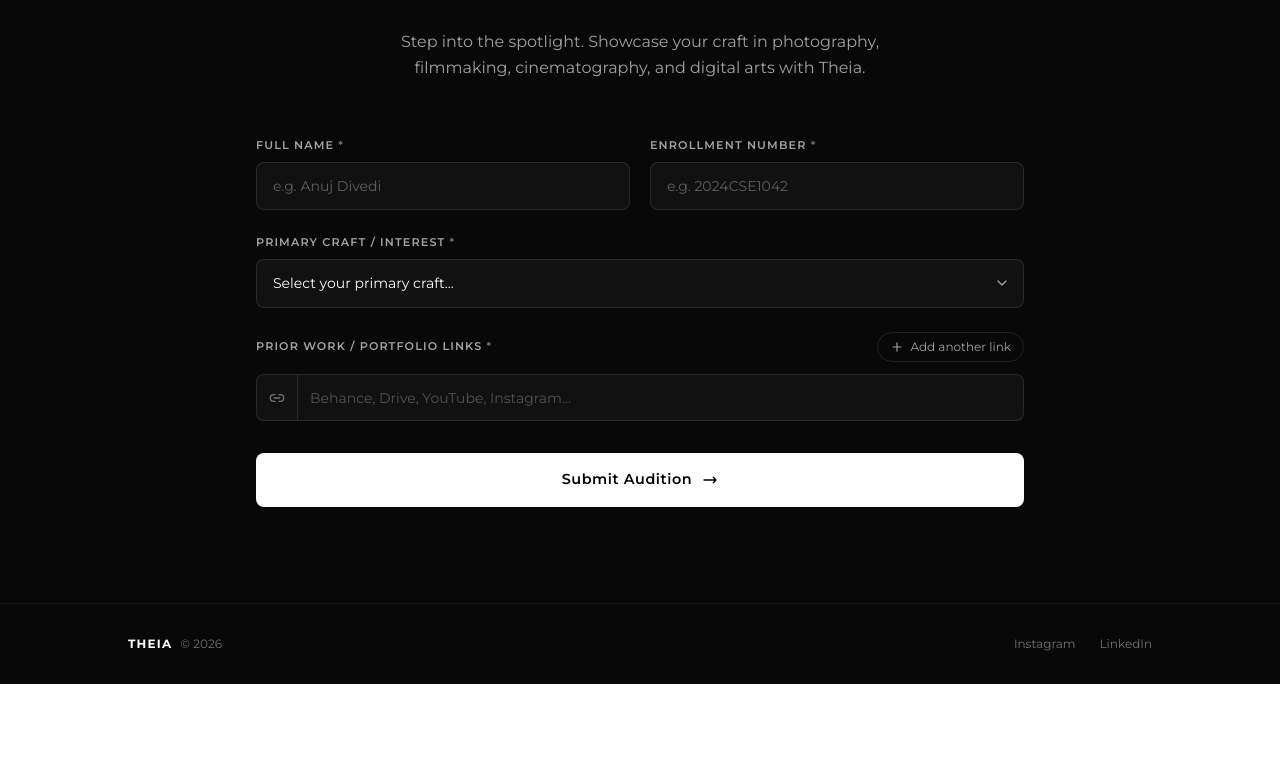
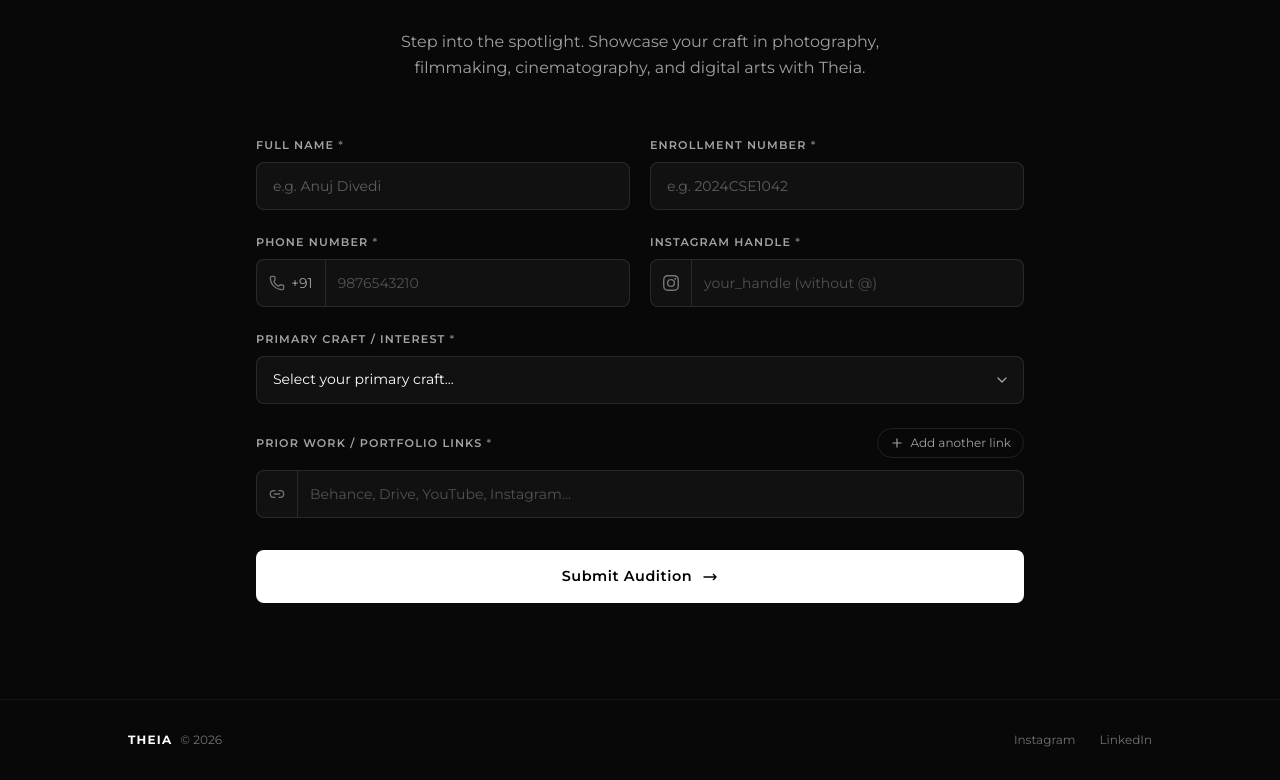
Before and after one commit to Anmol-345/theia-audition, a Next.js app: page / in a window 1280 px wide. Shown: the part 1033-1813 px from the top of the page. Before the commit the page ends 1717 px from the top, so only its background shows below. Built offline with nearby package versions, Linux system fonts and the light colour scheme.

Commit message:
feat: add audition registration page and Google Sheets integration

```diff
--- a/app/page.tsx
+++ b/app/page.tsx
@@ -1,7 +1,7 @@
 "use client";
 import { useState } from "react";
 import Image from "next/image";
-import { Clapperboard, PenTool, Megaphone, Plus, X, Link2 } from "lucide-react";
+import { Clapperboard, PenTool, Megaphone, Plus, X, Link2, Phone } from "lucide-react";
 
 const INTERESTS = [
   {
@@ -71,26 +71,68 @@ export default function Home() {
   const [formData, setFormData] = useState({
     name: "",
     enrollment: "",
+    phone: "",
+    instaHandle: "",
     interest: "",
   });
   const [portfolioLinks, setPortfolioLinks] = useState<string[]>([""]);
   const [submitted, setSubmitted] = useState(false);
   const [isSubmitting, setIsSubmitting] = useState(false);
 
+  // Validation errors
+  const [errors, setErrors] = useState<Record<string, string>>({})
+
+  const validate = () => {
+    const e: Record<string, string> = {};
+    if (!formData.name.trim()) e.name = "Full name is required.";
+    if (!formData.enrollment.trim()) e.enrollment = "Enrollment number is required.";
+    if (!formData.phone.trim()) {
+      e.phone = "Phone number is required.";
+    } else if (!/^[6-9][0-9]{9}$/.test(formData.phone)) {
+      e.phone = "Enter a valid 10-digit Indian mobile number.";
+    }
+    if (!formData.instaHandle.trim()) e.instaHandle = "Instagram handle is required.";
+    if (!formData.interest) e.interest = "Please select your primary interest.";
+    if (!portfolioLinks.some((l) => l.trim() !== ""))
+      e.portfolio = "Add at least one portfolio link.";
+    return e;
+  };
+
+  const clearError = (field: string) =>
+    setErrors((prev) => { const n = { ...prev }; delete n[field]; return n; });
+
   const addLink = () => setPortfolioLinks((prev) => [...prev, ""]);
   const removeLink = (i: number) =>
     setPortfolioLinks((prev) => prev.filter((_, idx) => idx !== i));
-  const updateLink = (i: number, val: string) =>
+  const updateLink = (i: number, val: string) => {
     setPortfolioLinks((prev) => prev.map((l, idx) => (idx === i ? val : l)));
+    if (val.trim()) clearError("portfolio");
+  };
 
   const handleInterestClick = (id: number, name: string) => {
     setActivePill(id);
     setFormData((prev) => ({ ...prev, interest: name }));
+    clearError("interest");
     document.getElementById("register")?.scrollIntoView({ behavior: "smooth" });
   };
 
   const handleSubmit = async (e: React.FormEvent) => {
     e.preventDefault();
+
+    const validationErrors = validate();
+    if (Object.keys(validationErrors).length > 0) {
+      setErrors(validationErrors);
+      // Scroll to first error
+      const firstKey = Object.keys(validationErrors)[0];
+      const idMap: Record<string, string> = {
+        name: "reg-name", enrollment: "reg-enrollment",
+        phone: "reg-phone", instaHandle: "reg-insta",
+        interest: "reg-interest", portfolio: "reg-portfolio",
+      };
+      document.getElementById(idMap[firstKey] || "reg-name")?.focus();
+      return;
+    }
+    setErrors({});
     setIsSubmitting(true);
 
     // Grab the URL from the .env.local file
@@ -99,6 +141,8 @@ export default function Home() {
     const data = new FormData();
     data.append("name", formData.name);
     data.append("enrollment", formData.enrollment);
+    data.append("phone", "+91" + formData.phone);
+    data.append("instaHandle", formData.instaHandle ? "@" + formData.instaHandle.replace(/^@/, "") : "");
     data.append("interest", formData.interest);
     data.append("portfolioLinks", portfolioLinks.filter(l => l.trim() !== "").join(", "));
 
@@ -304,7 +348,7 @@ export default function Home() {
               </p>
               <button
                 className="mt-4 text-sm text-neutral-500 underline underline-offset-4 hover:text-white transition-colors"
-                onClick={() => { setSubmitted(false); setFormData({ name: "", enrollment: "", interest: "" }); setPortfolioLinks([""]); }}
+                onClick={() => { setSubmitted(false); setFormData({ name: "", enrollment: "", phone: "", instaHandle: "", interest: "" }); setPortfolioLinks([""]); setErrors({}); }}
               >
                 Submit another response
               </button>
@@ -322,11 +366,12 @@ export default function Home() {
                     id="reg-name"
                     required
                     type="text"
-                    className="form-input"
+                    className={`form-input ${errors.name ? "border-red-500/60 focus:border-red-500" : ""}`}
                     placeholder="e.g. Anuj Divedi"
                     value={formData.name}
-                    onChange={(e) => setFormData((p) => ({ ...p, name: e.target.value }))}
+                    onChange={(e) => { setFormData((p) => ({ ...p, name: e.target.value })); clearError("name"); }}
                   />
+                  {errors.name && <p className="text-xs text-red-400 mt-0.5">{errors.name}</p>}
                 </div>
 
                 {/* Enrollment Number */}
@@ -338,15 +383,77 @@ export default function Home() {
                     id="reg-enrollment"
                     required
                     type="text"
-                    className="form-input"
+                    className={`form-input ${errors.enrollment ? "border-red-500/60 focus:border-red-500" : ""}`}
                     placeholder="e.g. 2024CSE1042"
                     value={formData.enrollment}
-                    onChange={(e) => setFormData((p) => ({ ...p, enrollment: e.target.value }))}
+                    onChange={(e) => { setFormData((p) => ({ ...p, enrollment: e.target.value })); clearError("enrollment"); }}
                   />
+                  {errors.enrollment && <p className="text-xs text-red-400 mt-0.5">{errors.enrollment}</p>}
                 </div>
               </div>
 
-              {/* Row 2: Interest dropdown */}
+              {/* Row 2: Phone + Instagram Handle */}
+              <div className="grid grid-cols-1 sm:grid-cols-2 gap-5">
+                {/* Phone Number */}
+                <div className="flex flex-col gap-2">
+                  <label className="form-label" htmlFor="reg-phone">
+                    Phone Number <span className="text-neutral-500">*</span>
+                  </label>
+                  <div className={`flex items-stretch bg-white/[0.04] border rounded-lg overflow-hidden transition-colors focus-within:bg-white/[0.07] ${errors.phone ? "border-red-500/60 focus-within:border-red-500" : "border-white/10 focus-within:border-white/35"}`}>
+                    <span className="flex items-center gap-1.5 px-3 border-r border-white/10 shrink-0 text-neutral-400 text-sm select-none">
+                      <Phone className="w-4 h-4 text-neutral-500" />
+                      +91
+                    </span>
+                    <input
+                      id="reg-phone"
+                      required
+                      type="tel"
+                      inputMode="numeric"
+                      maxLength={10}
+                      pattern="[6-9][0-9]{9}"
+                      className="flex-1 bg-transparent outline-none px-3 py-[0.8rem] text-sm text-white placeholder:text-neutral-600 min-w-0"
+                      placeholder="9876543210"
+                      value={formData.phone}
+                      onChange={(e) => {
+                        const val = e.target.value.replace(/\D/g, "").slice(0, 10);
+                        setFormData((p) => ({ ...p, phone: val }));
+                        clearError("phone");
+                      }}
+                    />
+                  </div>
+                  {errors.phone && <p className="text-xs text-red-400 mt-0.5">{errors.phone}</p>}
+                </div>
+
+                {/* Instagram Handle */}
+                <div className="flex flex-col gap-2">
+                  <label className="form-label" htmlFor="reg-insta">
+                    Instagram Handle <span className="text-neutral-500">*</span>
+                  </label>
+                  <div className={`flex items-stretch bg-white/[0.04] border rounded-lg overflow-hidden transition-colors focus-within:bg-white/[0.07] ${errors.instaHandle ? "border-red-500/60 focus-within:border-red-500" : "border-white/10 focus-within:border-white/35"}`}>
+                    <span className="flex items-center justify-center px-3 border-r border-white/10 shrink-0">
+                      <svg className="w-4 h-4 text-neutral-500" fill="currentColor" viewBox="0 0 24 24">
+                        <path d="M12 2.163c3.204 0 3.584.012 4.85.07 3.252.148 4.771 1.691 4.919 4.919.058 1.265.069 1.645.069 4.849 0 3.205-.012 3.584-.069 4.849-.149 3.225-1.664 4.771-4.919 4.919-1.266.058-1.644.07-4.85.07-3.204 0-3.584-.012-4.849-.07-3.26-.149-4.771-1.699-4.919-4.92-.058-1.265-.07-1.644-.07-4.849 0-3.204.013-3.583.07-4.849.149-3.227 1.664-4.771 4.919-4.919 1.266-.057 1.645-.069 4.849-.069M12 0C8.741 0 8.333.014 7.053.072 2.695.272.273 2.69.073 7.052.014 8.333 0 8.741 0 12c0 3.259.014 3.668.072 4.948.2 4.358 2.618 6.78 6.98 6.98C8.333 23.986 8.741 24 12 24c3.259 0 3.668-.014 4.948-.072 4.354-.2 6.782-2.618 6.979-6.98.059-1.28.073-1.689.073-4.948 0-3.259-.014-3.667-.072-4.947-.196-4.354-2.617-6.78-6.979-6.98C15.668.014 15.259 0 12 0zm0 5.838a6.162 6.162 0 1 0 0 12.324 6.162 6.162 0 0 0 0-12.324zM12 16a4 4 0 1 1 0-8 4 4 0 0 1 0 8zm6.406-11.845a1.44 1.44 0 1 0 0 2.881 1.44 1.44 0 0 0 0-2.881z" />
+                      </svg>
+                    </span>
+                    <input
+                      id="reg-insta"
+                      required
+                      type="text"
+                      className="flex-1 bg-transparent outline-none px-3 py-[0.8rem] text-sm text-white placeholder:text-neutral-600 min-w-0"
+                      placeholder="your_handle (without @)"
+                      value={formData.instaHandle}
+                      onChange={(e) => {
+                        const val = e.target.value.replace(/^@/, "");
+                        setFormData((p) => ({ ...p, instaHandle: val }));
+                        clearError("instaHandle");
+                      }}
+                    />
+                  </div>
+                  {errors.instaHandle && <p className="text-xs text-red-400 mt-0.5">{errors.instaHandle}</p>}
+                </div>
+              </div>
+
+              {/* Row 3: Interest dropdown */}
               <div className="flex flex-col gap-2">
                 <label className="form-label" htmlFor="reg-interest">
                   Primary Craft / Interest <span className="text-neutral-500">*</span>
@@ -355,9 +462,9 @@ export default function Home() {
                   <select
                     id="reg-interest"
                     required
-                    className="form-input appearance-none pr-10 cursor-pointer"
+                    className={`form-input appearance-none pr-10 cursor-pointer ${errors.interest ? "border-red-500/60 focus:border-red-500" : ""}`}
                     value={formData.interest}
-                    onChange={(e) => setFormData((p) => ({ ...p, interest: e.target.value }))}
+                    onChange={(e) => { setFormData((p) => ({ ...p, interest: e.target.value })); clearError("interest"); }}
                   >
                     <option value="" disabled>Select your primary craft...</option>
                     {INTERESTS.map((i) => (
@@ -375,12 +482,13 @@ export default function Home() {
                     <path d="M6 9l6 6 6-6" strokeLinecap="round" strokeLinejoin="round" />
                   </svg>
                 </div>
+                {errors.interest && <p className="text-xs text-red-400 mt-0.5">{errors.interest}</p>}
               </div>
 
-              {/* Row 3: Portfolio Links */}
+              {/* Row 4: Portfolio Links */}
               <div className="flex flex-col gap-3">
                 <div className="flex items-center justify-between">
-                  <label className="form-label">
+                  <label className="form-label" id="reg-portfolio">
                     Prior Work / Portfolio Links <span className="text-neutral-500">*</span>
                   </label>
                   <button
@@ -396,7 +504,7 @@ export default function Home() {
                 <div className="flex flex-col gap-3">
                   {portfolioLinks.map((link, i) => (
                     <div key={i} className="flex items-center gap-2">
-                      <div className="flex items-stretch flex-1 bg-white/[0.04] border border-white/10 rounded-lg overflow-hidden transition-colors focus-within:border-white/35 focus-within:bg-white/[0.07]">
+                      <div className={`flex items-stretch flex-1 bg-white/[0.04] border rounded-lg overflow-hidden transition-colors focus-within:bg-white/[0.07] ${errors.portfolio && !portfolioLinks.some(l => l.trim()) ? "border-red-500/60 focus-within:border-red-500" : "border-white/10 focus-within:border-white/35"}`}>
                         <span className="flex items-center justify-center px-3 border-r border-white/10 shrink-0">
                           <Link2 className="w-4 h-4 text-neutral-500" />
                         </span>
@@ -421,6 +529,7 @@ export default function Home() {
                     </div>
                   ))}
                 </div>
+                {errors.portfolio && <p className="text-xs text-red-400 mt-0.5">{errors.portfolio}</p>}
               </div>
 
               {/* Submit */}
```
Also changed, not shown: 1 other file (tests, documents, lock files or other folders).
